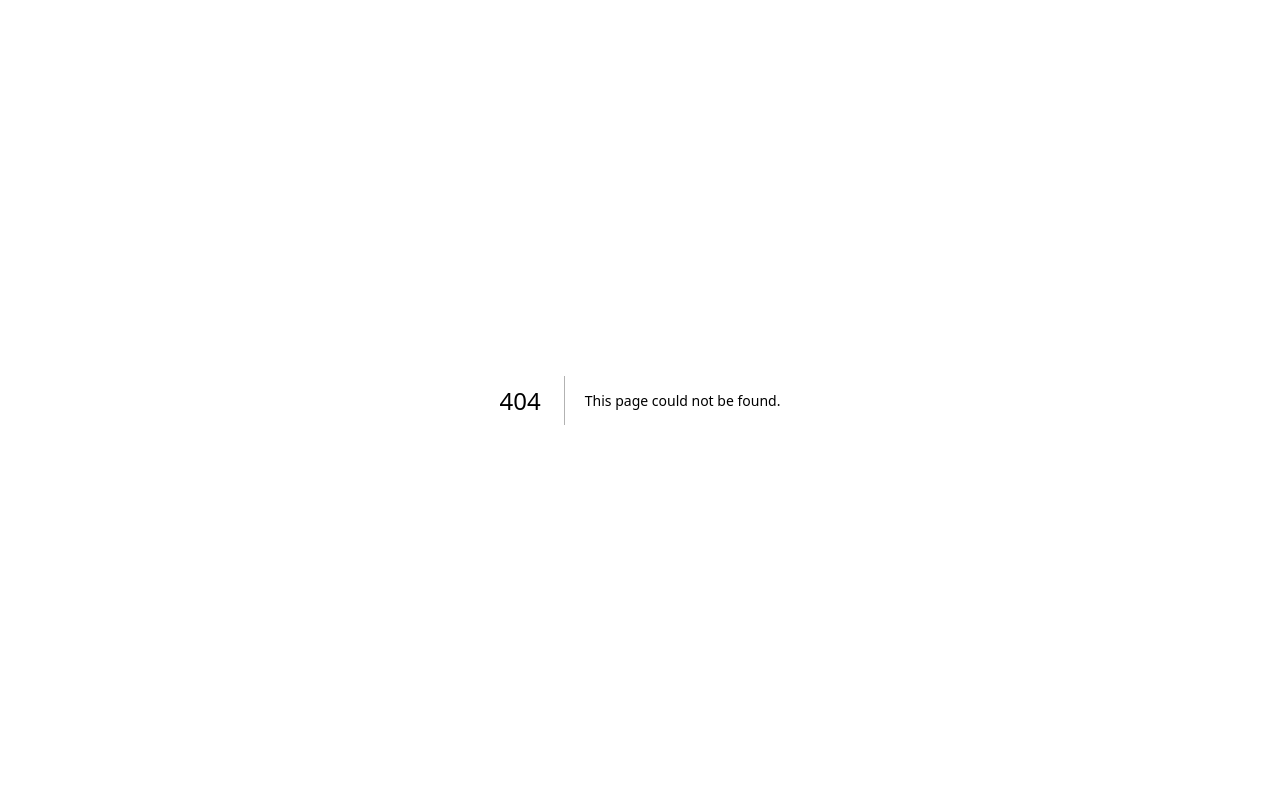
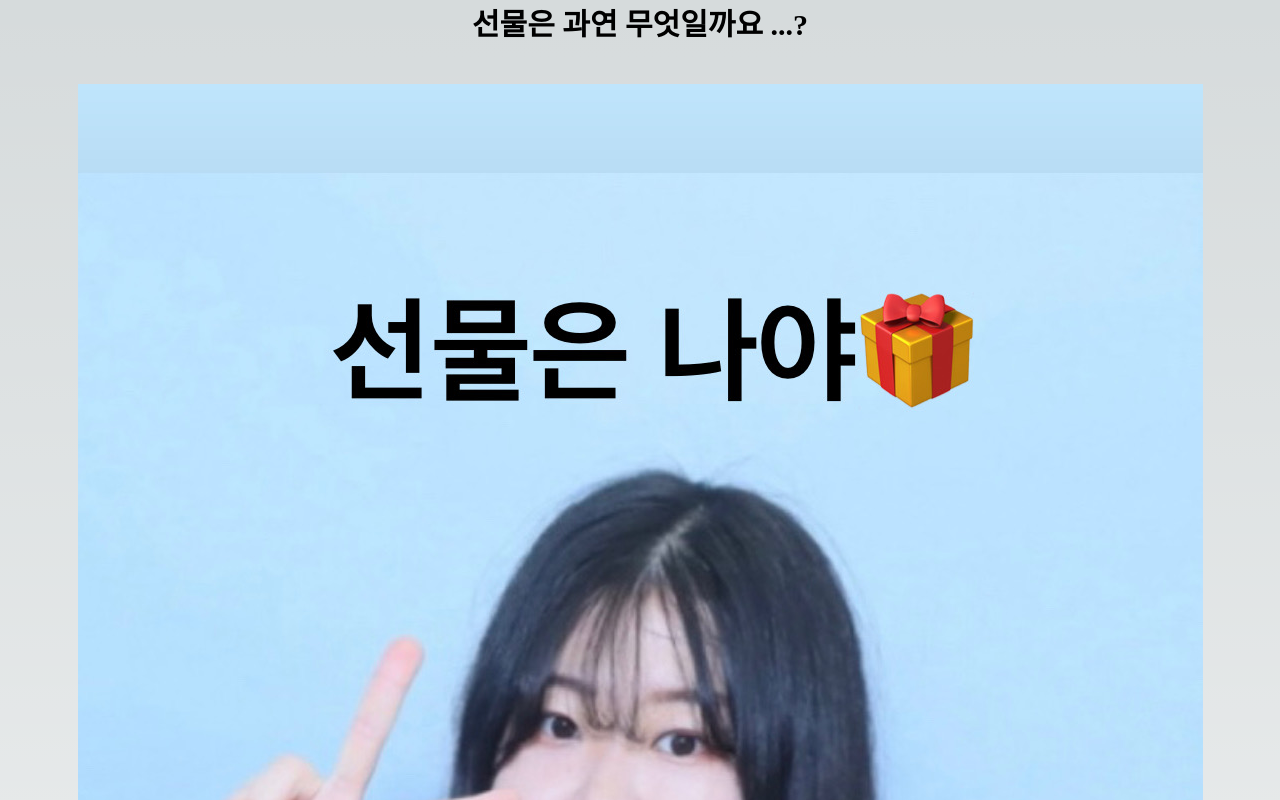
Before and after one commit to osohyun0224/HBD-Deuni-for-Deploy, a Next.js app: page /Present in a window 1280 px wide. Before the commit this address had no page. Shown: the top 800 px of the page. Built offline with nearby package versions, Linux system fonts and the light colour scheme.

Commit message:
Feat: 선물은 나야ㅋ 페이지 구현

```diff
--- /dev/null
+++ b/src/pages/Present.tsx
@@ -0,0 +1,53 @@
+import React, { useState, useEffect } from 'react';
+import styled from 'styled-components';
+
+const PresentContainer = styled.div`
+  display: flex;
+  flex-direction: column;
+  align-items: center;
+  justify-content: center;
+  gap: 20px;
+`;
+
+const CelebrationText = styled.h1`
+  font-family: "Gaegu", cursive;
+  font-size: 30px;
+  color: black;
+  text-align: center;
+  margin-left: 20px;
+  margin-right: 20px;
+  margin-bottom: 20px;
+`;
+
+const CountdownText = styled.div`
+  font-size: 24px;
+  color: black;
+`;
+
+const Image = styled.img`
+  display: ${props => (props.show ? 'block' : 'none')};
+`;
+
+const PresentPage: React.FC = () => {
+  const [countdown, setCountdown] = useState(5);
+  const [showImage, setShowImage] = useState(false);
+
+  useEffect(() => {
+    if (countdown > 0) {
+      const timer = setTimeout(() => setCountdown(countdown - 1), 1000);
+      return () => clearTimeout(timer);
+    } else {
+      setShowImage(true);
+    }
+  }, [countdown]);
+
+  return (
+    <PresentContainer>
+      <CelebrationText>선물은 과연 무엇일까요 ...?</CelebrationText>
+      {!showImage && <CountdownText>{countdown}</CountdownText>}
+      <Image show={showImage} src="/images/present.jpg" alt="present"/>
+    </PresentContainer>
+  );
+};
+
+export default PresentPage;
--- a/src/pages/index.tsx
+++ b/src/pages/index.tsx
@@ -3,6 +3,7 @@ import styled from "styled-components";
 import MainComponent from "./Main";
 import ToDeuniPage from "./ToDeuni";
 import PhotoPage from './Photo';
+import PresentPage from './Present';
 
 const MainContainer = styled.main`
   background-color: #EEF1F4;
@@ -59,7 +60,7 @@ const ButtonsContainer = styled.div`
 
 const IndexPage = () => {
   const [activeButton, setActiveButton] = useState("Main");
-  const buttons = ["Main", "To Deuni", "Photo", "Memory", "Letter for Deuni"];
+  const buttons = ["Main", "To Deuni", "Photo", "Present", "Letter for Deuni"];
 
   const handleClick = (buttonName: string) => {
     setActiveButton(buttonName);
@@ -82,6 +83,7 @@ const IndexPage = () => {
       {activeButton === "Main" && <MainComponent />}
       {activeButton === "To Deuni" && <ToDeuniPage />}
       {activeButton === 'Photo' && <PhotoPage />}
+      {activeButton === 'Present' && <PresentPage />}
     </MainContainer>
   );
 };
```
Also changed, not shown: public/images/present.jpg (added).
